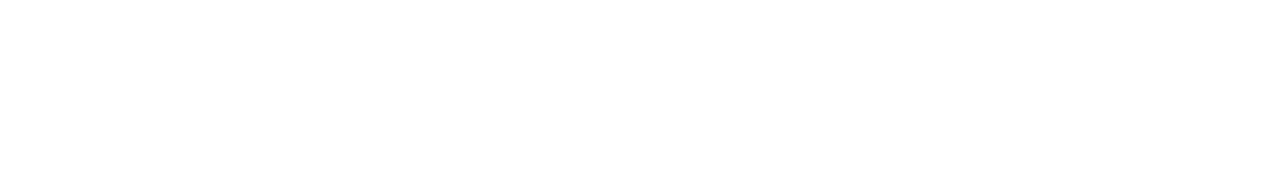
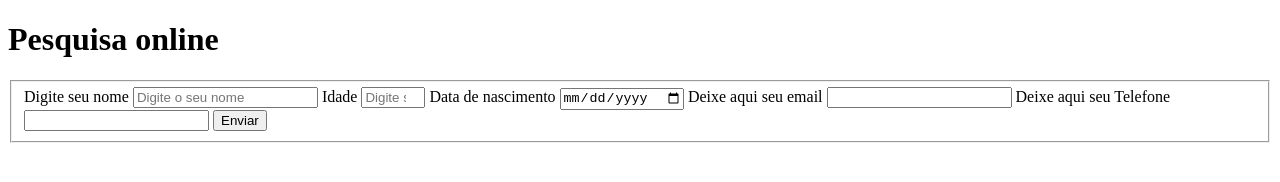
Before and after one commit to ElieldsonKervem/Formular-futurama, a plain HTML site: page index.html in a window 1280 px wide. Drawn offline with Linux system fonts and the light colour scheme.

Commit message:
fieldset added

```diff
--- a/index.html
+++ b/index.html
@@ -6,6 +6,35 @@
     <title>Pesquisa futurama</title>
 </head>
 <body>
+    <header>
+         <h1>Pesquisa online</h1>
+    </header>
 
+    <section>
+         <form action="" method="get">
+            <fieldset>
+
+               <label for="name" > Digite seu nome </label>
+               <input type="text" placeholder="Digite o seu nome" required name="name">
+
+
+               <label for="age">Idade</label>
+               <input type="number" name="age" placeholder="Digite sua idade" min="12" max="100" required>
+
+
+               <label for="birth-day">Data de nascimento</label>
+               <input type="date" name="birth-day">
+
+               <label for="user-email">Deixe aqui seu email</label>
+               <input type="email" required name="user-email" required>
+
+               <label for="user-phone">Deixe aqui seu Telefone</label>
+               <input type="number" required name="user-phone" pattern="[0-9]{11}" required>
+
+
+               <button type="submit">Enviar</button>
+            </fieldset>
+         </form>
+    </section>
 </body>
 </html>
```
